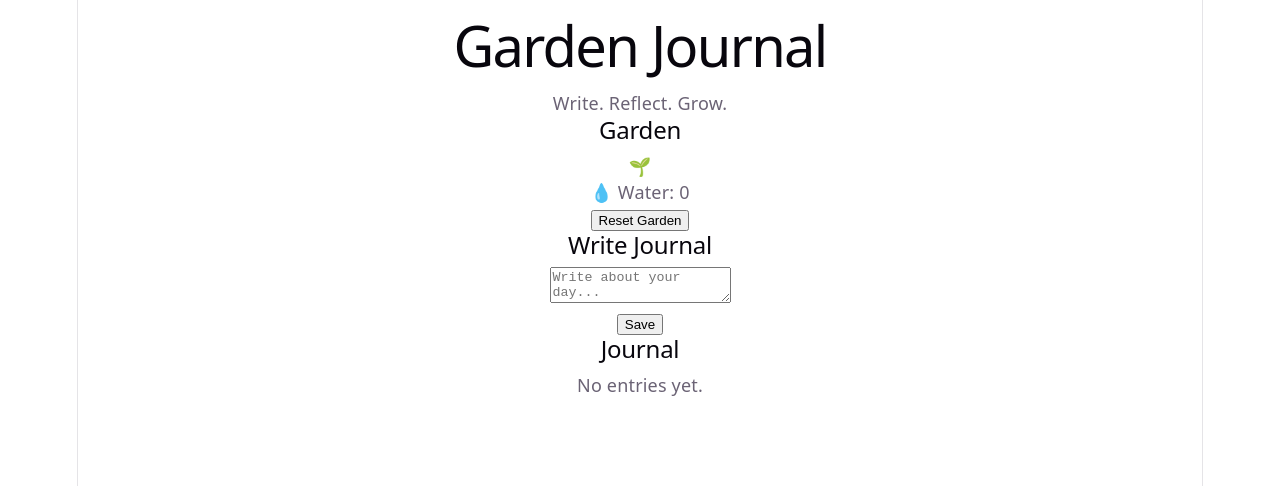
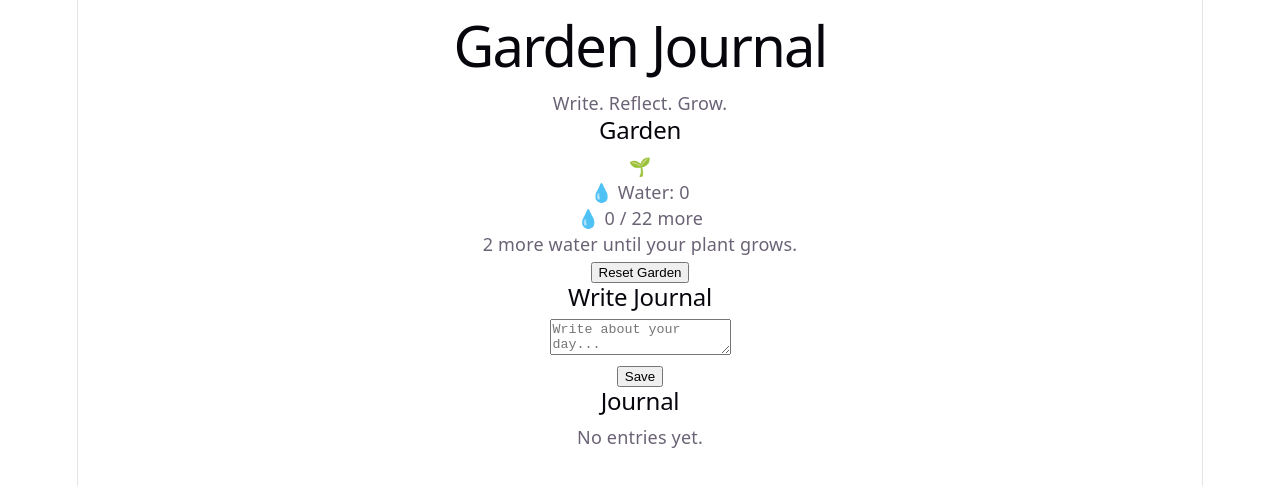
Before and after one commit to kenjiakahane/garden-journal, a React (Vite) app: page / in a window 1280 px wide. Shown: the top 486 px of the page. Built offline with nearby package versions, Linux system fonts and the light colour scheme.

Commit message:
Add garden growth progress

```diff
--- a/src/App.css
+++ b/src/App.css
@@ -110,3 +110,37 @@ article p {
   font-size: 17px;
   line-height: 1.6;
 }
+
+.growth-progress {
+  max-width: 360px;
+  margin: 18px auto;
+}
+
+.growth-row {
+  display: flex;
+  justify-content: space-between;
+  margin-bottom: 8px;
+  font-size: 14px;
+  color: #657064;
+}
+
+.progress-track {
+  width: 100%;
+  height: 10px;
+  background: #e5e8e0;
+  border-radius: 999px;
+  overflow: hidden;
+}
+
+.progress-bar {
+  height: 100%;
+  background: #6f8f69;
+  border-radius: 999px;
+  transition: width 0.4s ease;
+}
+
+.growth-message {
+  margin-top: 10px;
+  color: #6f776e;
+  font-size: 14px;
+}
--- a/src/App.jsx
+++ b/src/App.jsx
@@ -82,6 +82,18 @@ function App() {
       ? "🌿"
       : "🌱";
 
+  const nextGrowth =
+  water < 2
+    ? { target: 2, label: "until your plant grows" }
+    : water < 5
+    ? { target: 5, label: "until your flower blooms" }
+    : null;
+
+const progress =
+  nextGrowth
+    ? Math.min((water / nextGrowth.target) * 100, 100)
+    : 100;
+
   return (
     <main>
       <header>
@@ -99,6 +111,34 @@ function App() {
 
           <p className="water">
             💧 Water: {water}
+            {nextGrowth ? (
+              <div className="growth-progress">
+                <div className="growth-row">
+                  <span>
+                    💧 {water} / {nextGrowth.target}
+                  </span>
+
+                  <span>
+                    {nextGrowth.target - water} more
+                  </span>
+                </div>
+
+                <div className="progress-track">
+                  <div
+                    className="progress-bar"
+                    style={{ width: `${progress}%` }}
+                  />
+                </div>
+
+                <p className="growth-message">
+                  {nextGrowth.target - water} more water {nextGrowth.label}.
+                </p>
+              </div>
+            ) : (
+              <p className="growth-message">
+                🌷 Your flower is blooming.
+              </p>
+            )}
           </p>
 
           <button
```
